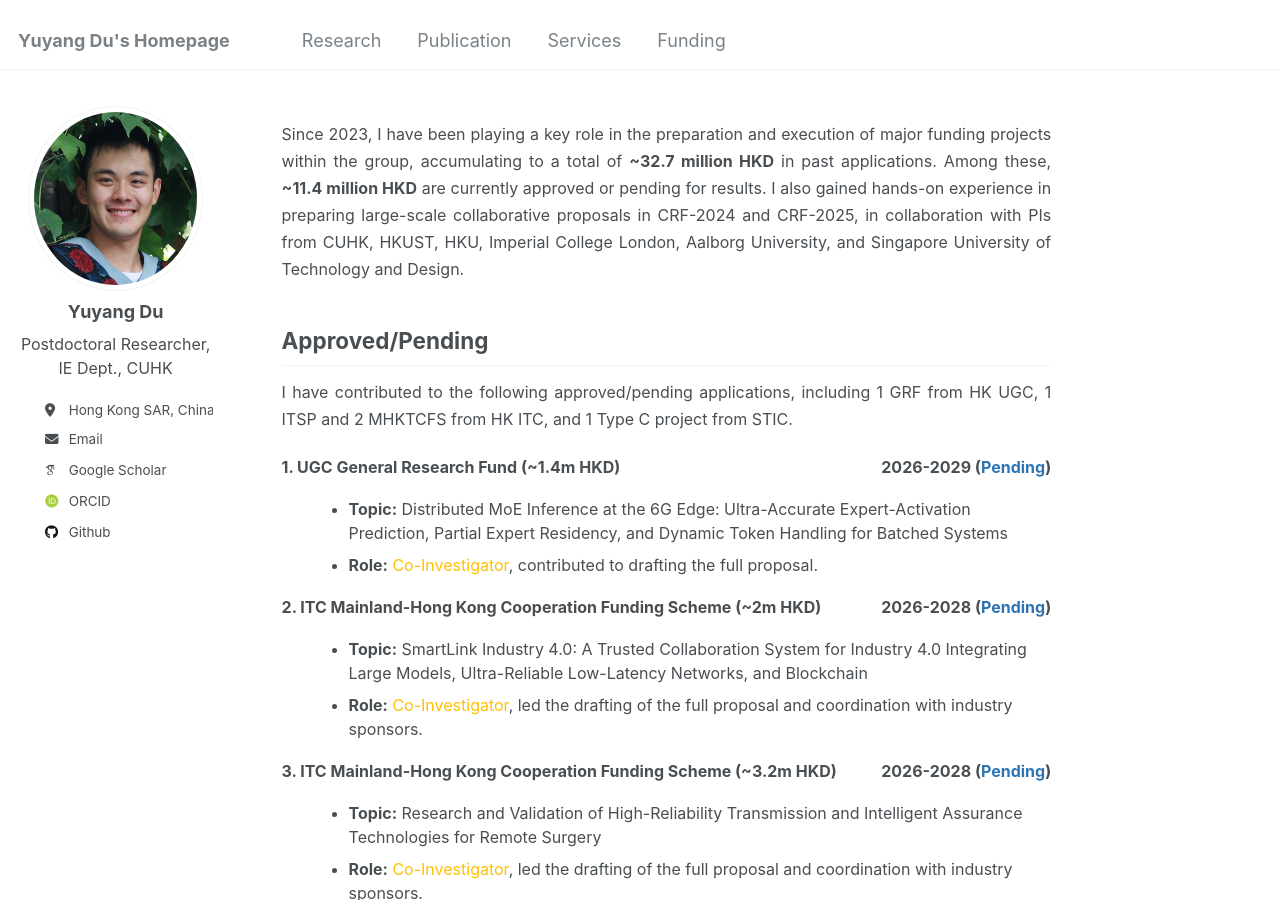
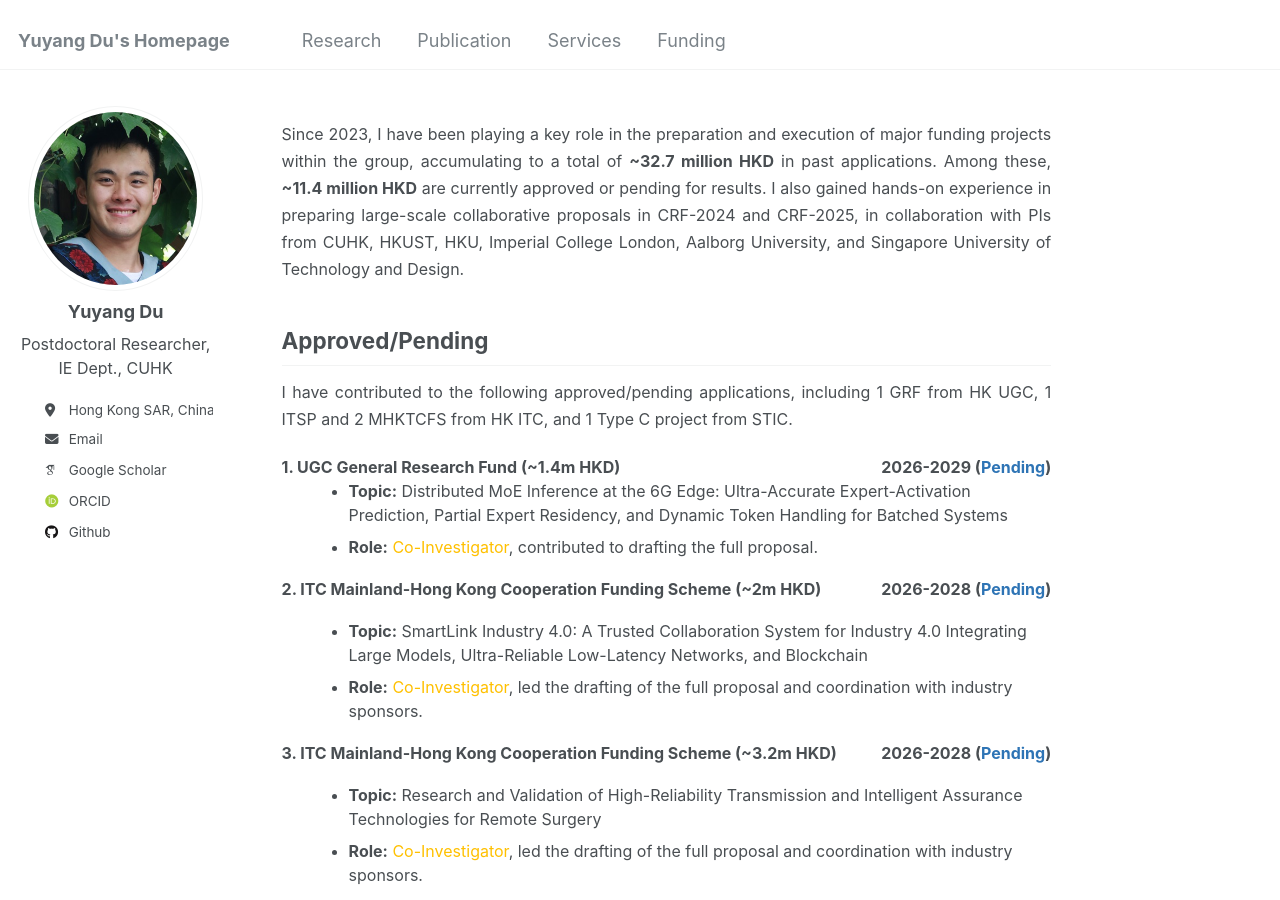
Before and after one commit to yuyangdu01/yuyangdu01.github.io, a Jekyll site: the page built from _pages/funding.md, in a window 1280 px wide and 900 px high. Built offline with Jekyll 4.4.1, drawn with Linux system fonts in a browser that asks for light colours; some web fonts are replaced.

Commit message:
Update funding.md

```diff
--- a/_pages/funding.md
+++ b/_pages/funding.md
@@ -23,7 +23,7 @@ Approved/Pending
   <font size=3><b>1. UGC General Research Fund (~1.4m HKD)</b></font>
   <font size=3><b>2026-2029 (<span style="color: #2e74b5;">Pending</span>)</b></font>
 </li>
-<ul style="margin-left: 1.5em;">
+<ul style="margin-left: 1.5em; margin-top: 0px;">
   <font size=3><li><b>Topic:</b> Distributed MoE Inference at the 6G Edge: Ultra-Accurate Expert-Activation Prediction, Partial Expert Residency, and Dynamic Token Handling for Batched Systems</li></font>
   <font size=3><li><b>Role:</b> <span style="color: #ffc000;">Co-Investigator</span>, contributed to drafting the full proposal.</li></font>
 </ul>
```
